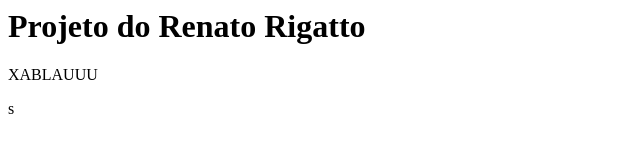
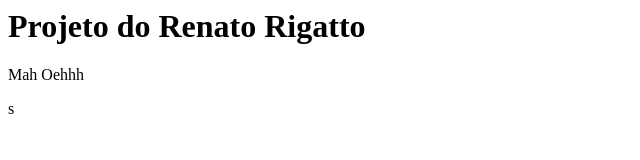
Before and after one commit to renatorigatto/meu-site, a plain HTML site: page xablau.html in a window 1280 px wide. Shown: the full height of the page, 0-640 px from the left. Drawn offline with Linux system fonts and the light colour scheme.

Commit message:
Adicionando Mah Oeh

```diff
--- a/xablau.html
+++ b/xablau.html
@@ -3,6 +3,6 @@
 </head>
 <body>
 <h1>Projeto do Renato Rigatto</h1>
-<p>XABLAUUU</p>s
+<p>Mah Oehhh</p>s
 </body>
 </html>
```
